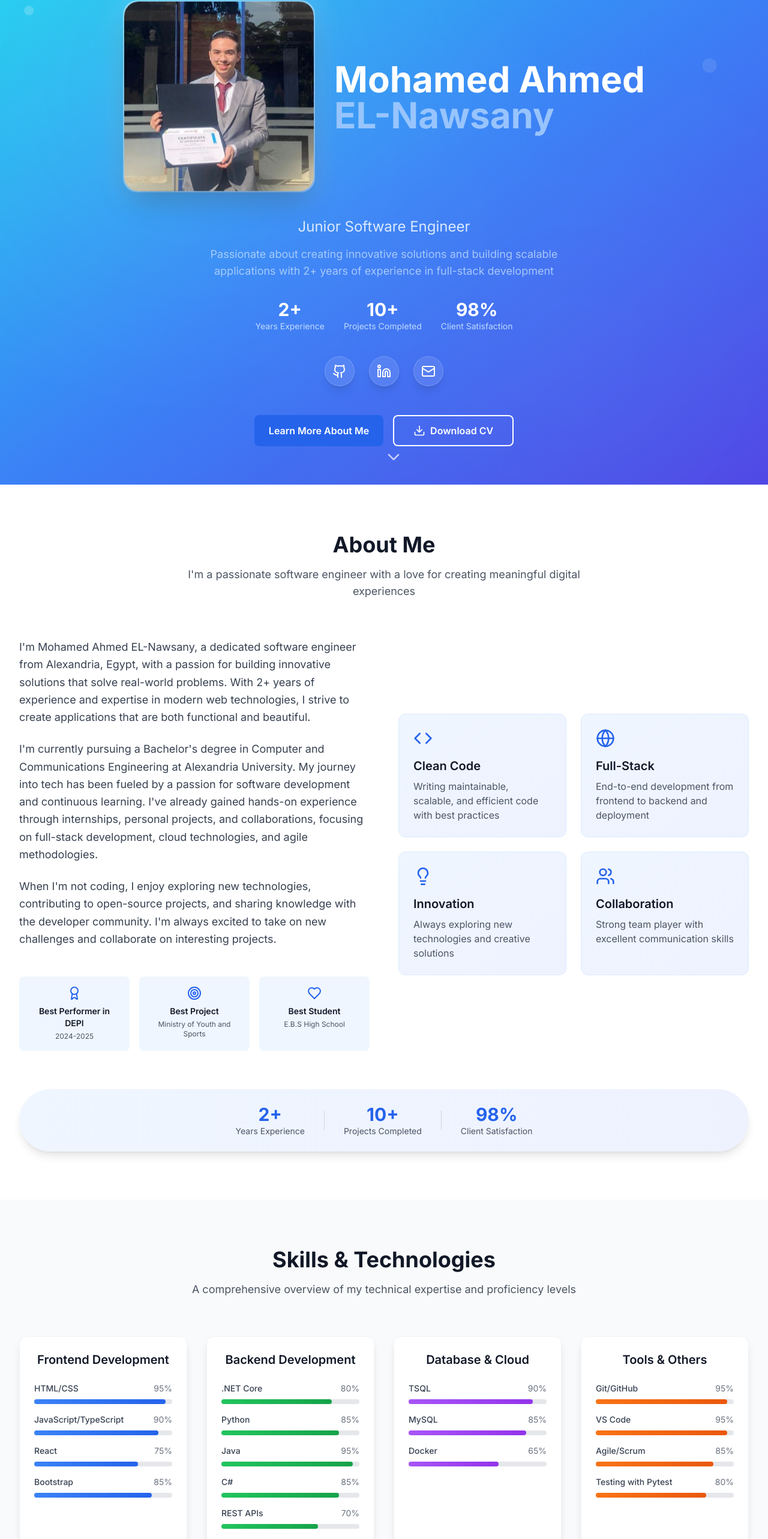
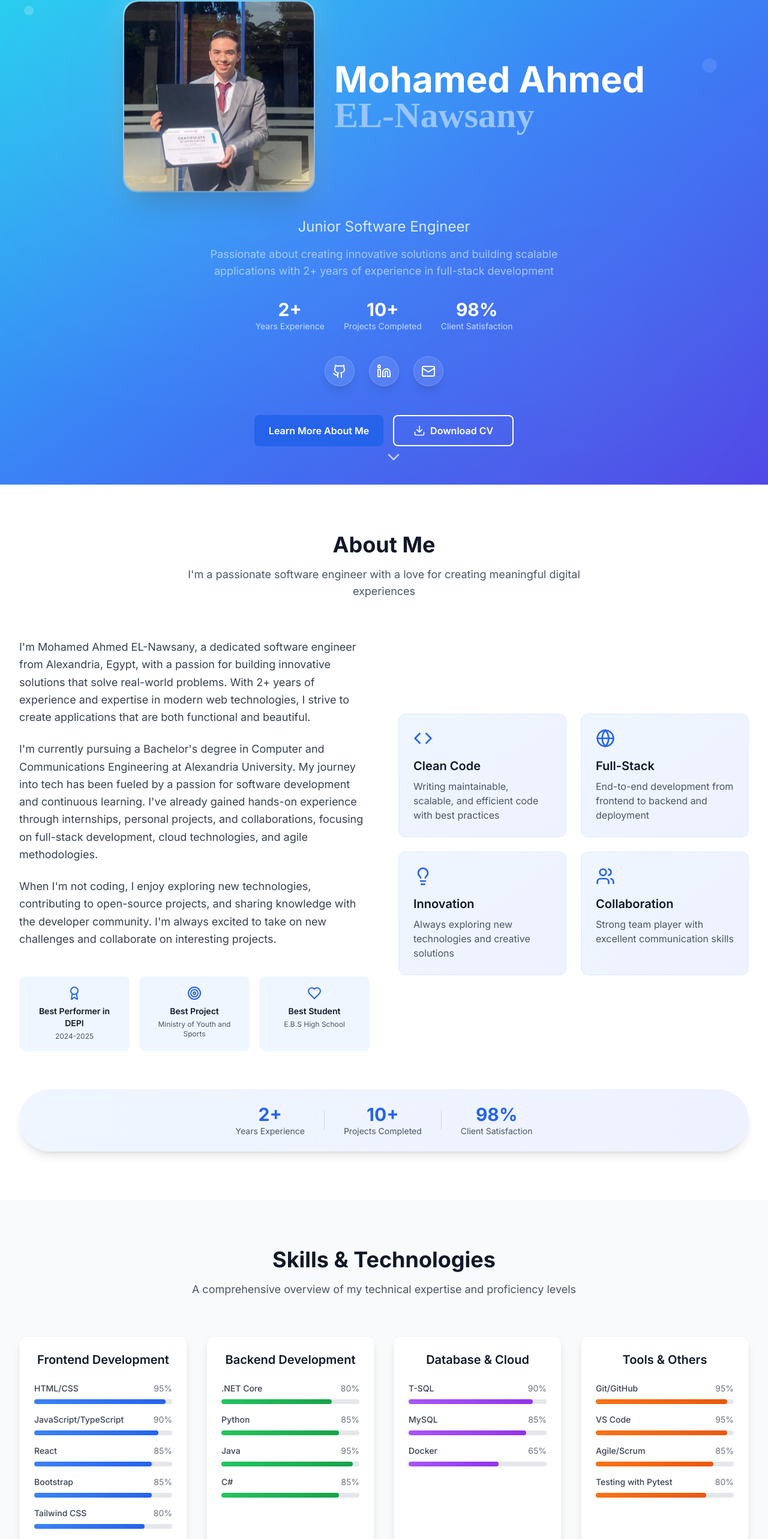
Before and after one commit to MohamedNawsany/MyPortfolio, a Next.js app: page /en in a window 1280 px wide. Shown: the part 70-2636 px from the top of the page at 60% size. Built offline with nearby package versions, Linux system fonts and the light colour scheme.

Commit message:
enhance in SkillsSection

```diff
--- a/src/components/organisms/Hero.tsx
+++ b/src/components/organisms/Hero.tsx
@@ -113,10 +113,10 @@ export default function Hero() {
 </motion.div>
             {/* Name */}
             <div className="text-center md:text-left">
-              <h1 className="text-4xl md:text-6xl font-bold text-white mb-4">
+              <h1 className="text-4xl md:text-6xl font-bold text-white mb-4 from-neutral-200 ">
                 {t('title')}
                 <motion.span
-                  className="block text-transparent bg-clip-text bg-gradient-to-r from-cyan-400 via-blue-500 to-indigo-600"
+                  className="block text-transparent bg-clip-text bg-gradient-to-r from-cyan-400 via-blue-500 to-indigo-600 font-playwrite"
                   animate={{ color: ['rgb(147,197,253)', 'rgb(196,181,253)', 'rgb(147,197,253)'] }}
                   transition={{ duration: 3, repeat: Infinity, ease: 'easeInOut' }}
                 >
--- a/src/components/organisms/Skills.tsx
+++ b/src/components/organisms/Skills.tsx
@@ -15,8 +15,9 @@ const skillCategories: SkillCategory[] = [
     skills: [
       { name: "HTML/CSS", level: 95 },
       { name: "JavaScript/TypeScript", level: 90 },
-      { name: "React", level: 75 },
-      { name: "Bootstrap", level: 85 }
+      { name: "React", level: 85 },
+      { name: "Bootstrap", level: 85 },
+{ name: "Tailwind CSS", level: 80 }
     ]
   },
   {
@@ -27,14 +28,13 @@ const skillCategories: SkillCategory[] = [
       { name: "Python", level: 85 },
       { name: "Java", level: 95 },
       { name: "C#", level: 85 },
-      { name: "REST APIs", level: 70 }
     ]
   },
   {
     title: "Database & Cloud",
     color: "from-purple-500 to-purple-600",
     skills: [
-      { name: "TSQL", level: 90 },
+      { name: "T-SQL", level: 90 },
       { name: "MySQL", level: 85 },
       { name: "Docker", level: 65 }
     ]
@@ -54,7 +54,7 @@ const skillCategories: SkillCategory[] = [
 const technologies = [
   'React', 'TypeScript', 'Python', 'T-SQL', 'HTML5', 'CSS3',
   'Docker', 'Git', 'jQuery', 'javascript', 'java',
-  'Tailwind CSS', '.NET Core', 'C#', 'REST APIs'
+  'Tailwind CSS', '.NET Core', 'C#'
 ];
 
 export default function Skills() {
--- a/tailwind.config.js
+++ b/tailwind.config.js
@@ -8,7 +8,10 @@ export default {
   theme: {
     extend: {
       fontFamily: {
-        'sans': ['Inter', 'system-ui', 'sans-serif'],
+        sans: ['Inter', 'system-ui', 'sans-serif'],
+        atma: ['Atma', 'cursive'],
+        lato: ['Lato', 'sans-serif'],
+        playwrite: ['"Playwrite CZ"', 'cursive'],
       },
       colors: {
         primary: {
```
